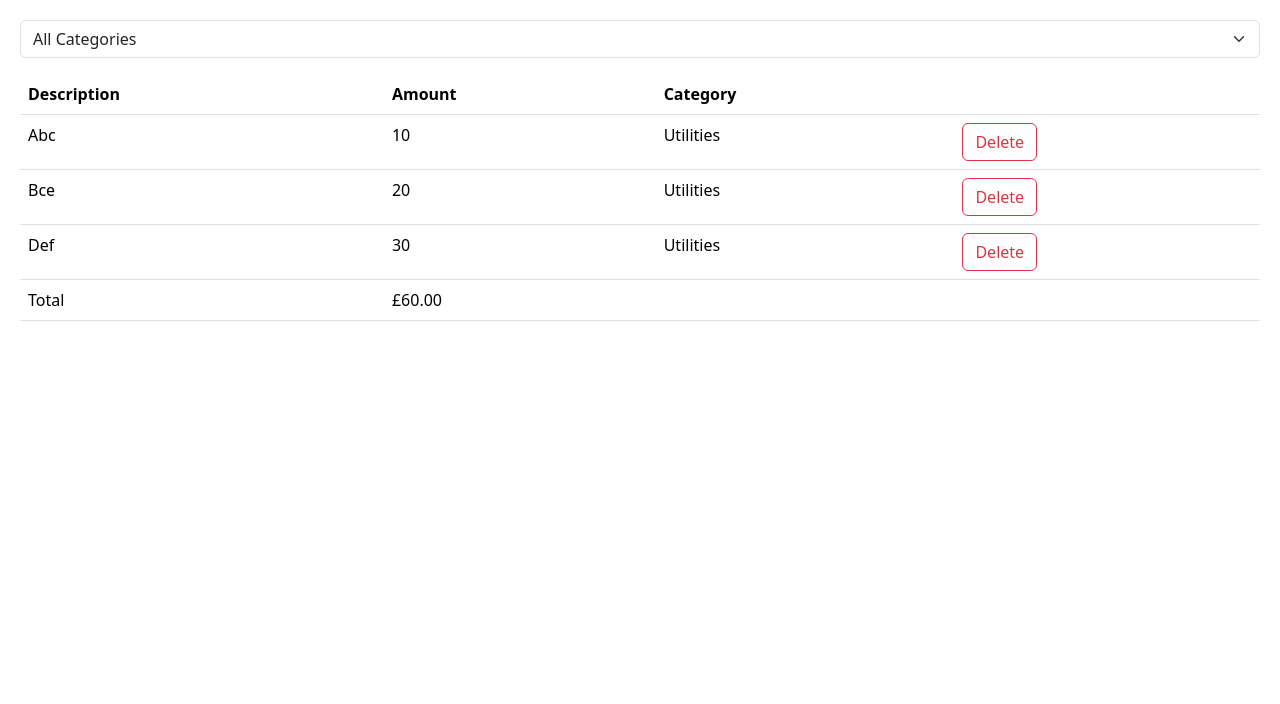
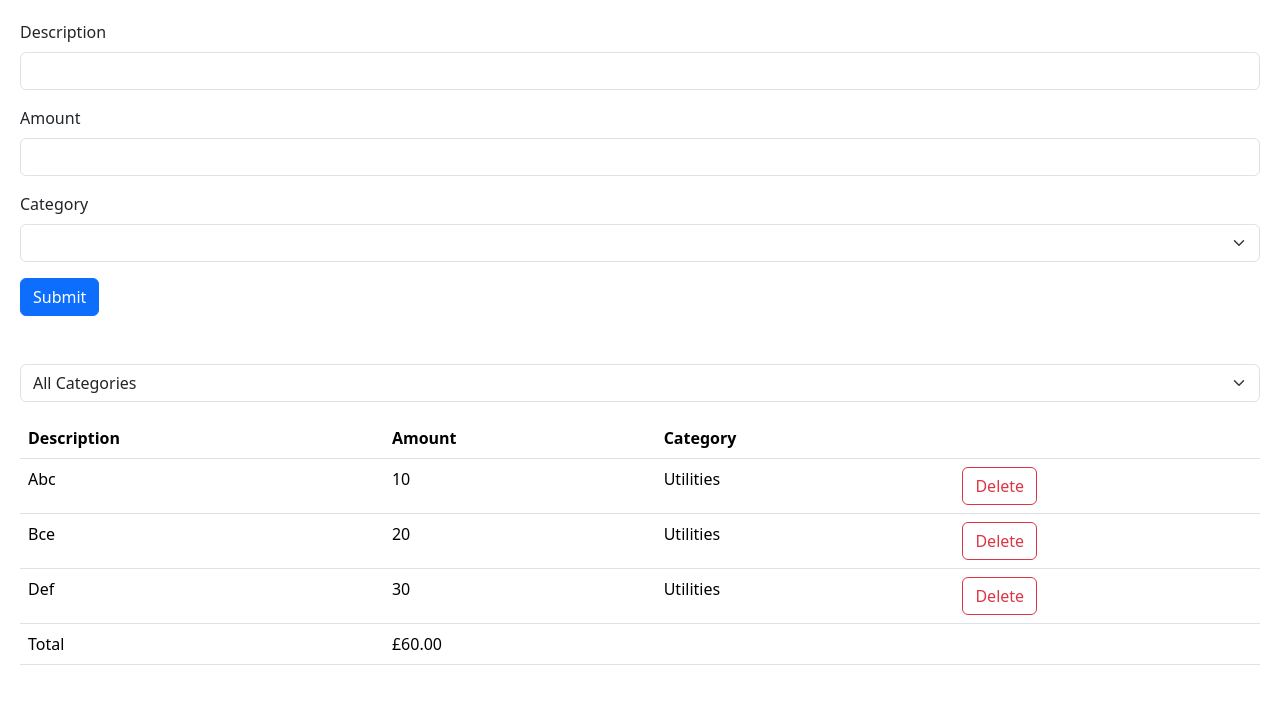
Before and after one commit to samuelmbp/expense-tracker, a React (Vite) app: page / in a window 1280 px wide. Shown: the top 704 px of the page. Built offline with nearby package versions, Linux system fonts and the light colour scheme.

Commit message:
Add expense form component

```diff
--- a/src/App.tsx
+++ b/src/App.tsx
@@ -1,6 +1,9 @@
 import { useState } from "react";
 import ExpenseList from "./components/ExpenseList";
 import ExpenseFilter from "./components/ExpenseFilter";
+import ExpenseForm from "./components/ExpenseForm";
+
+export const categories = ["Groceries", "Utilities", "Entertainment"];
 
 function App() {
   const [selectedCategory, setSelectedCategory] = useState("");
@@ -16,6 +19,9 @@
 
   return (
     <>
+      <div className="mb-5">
+        <ExpenseForm />
+      </div>
       <div className="mb-3">
         <ExpenseFilter
           onSelectCategory={(category) => setSelectedCategory(category)}
--- a/src/components/ExpenseFilter.tsx
+++ b/src/components/ExpenseFilter.tsx
@@ -1,3 +1,5 @@
+import { categories } from "../App";
+
 interface Props {
   onSelectCategory: (category: string) => void;
 }
@@ -8,9 +10,11 @@
       onChange={(event) => onSelectCategory(event.target.value)}
     >
       <option value="">All Categories</option>
-      <option value="Groceries">Groceries</option>
-      <option value="Utilities">Utilities</option>
-      <option value="Entertainment">Entertainment</option>
+      {categories.map((category) => (
+        <option key={category} value={category}>
+          {category}
+        </option>
+      ))}
     </select>
   );
 };
--- /dev/null
+++ b/src/components/ExpenseForm.tsx
@@ -0,0 +1,37 @@
+import { categories } from "../App";
+
+const ExpenseForm = () => {
+  return (
+    <form action="">
+      <div className="mb-3">
+        <label htmlFor="description" className="form-label">
+          Description
+        </label>
+        <input className="form-control" type="text" id="description" />
+      </div>
+      <div className="mb-3">
+        <label htmlFor="amount" className="form-label">
+          Amount
+        </label>
+        <input id="amount" type="number" className="form-control" />
+      </div>
+      <div className="mb-3">
+        <label htmlFor="category" className="form-label">
+          Category
+        </label>
+        <select id="category" className="form-select">
+          <option value=""></option>
+          {categories.map((category) => (
+            <option key={category} value={category}>
+              {category}
+            </option>
+          ))}
+        </select>
+      </div>
+
+      <button className="btn btn-primary">Submit</button>
+    </form>
+  );
+};
+
+export default ExpenseForm;
```
